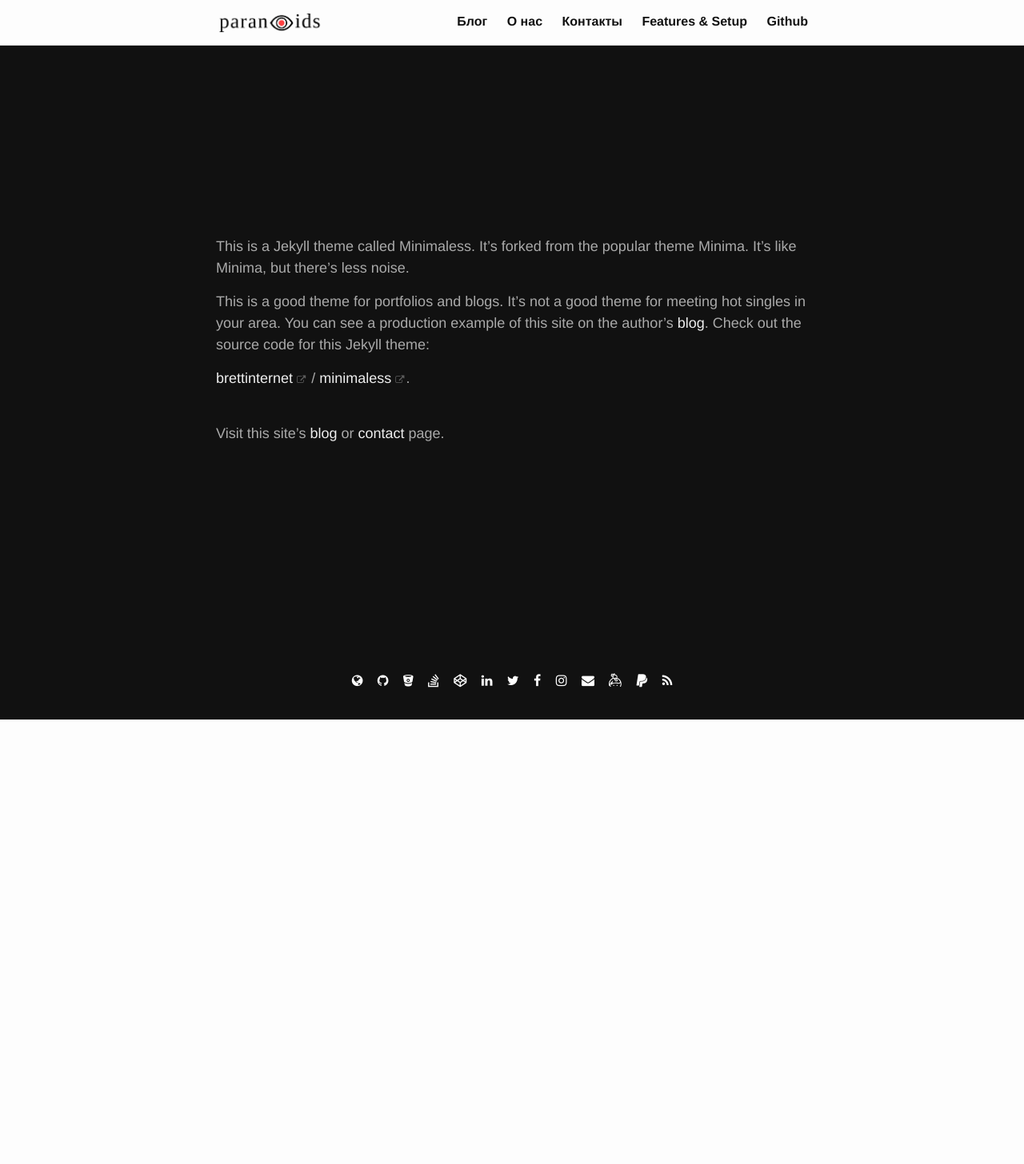
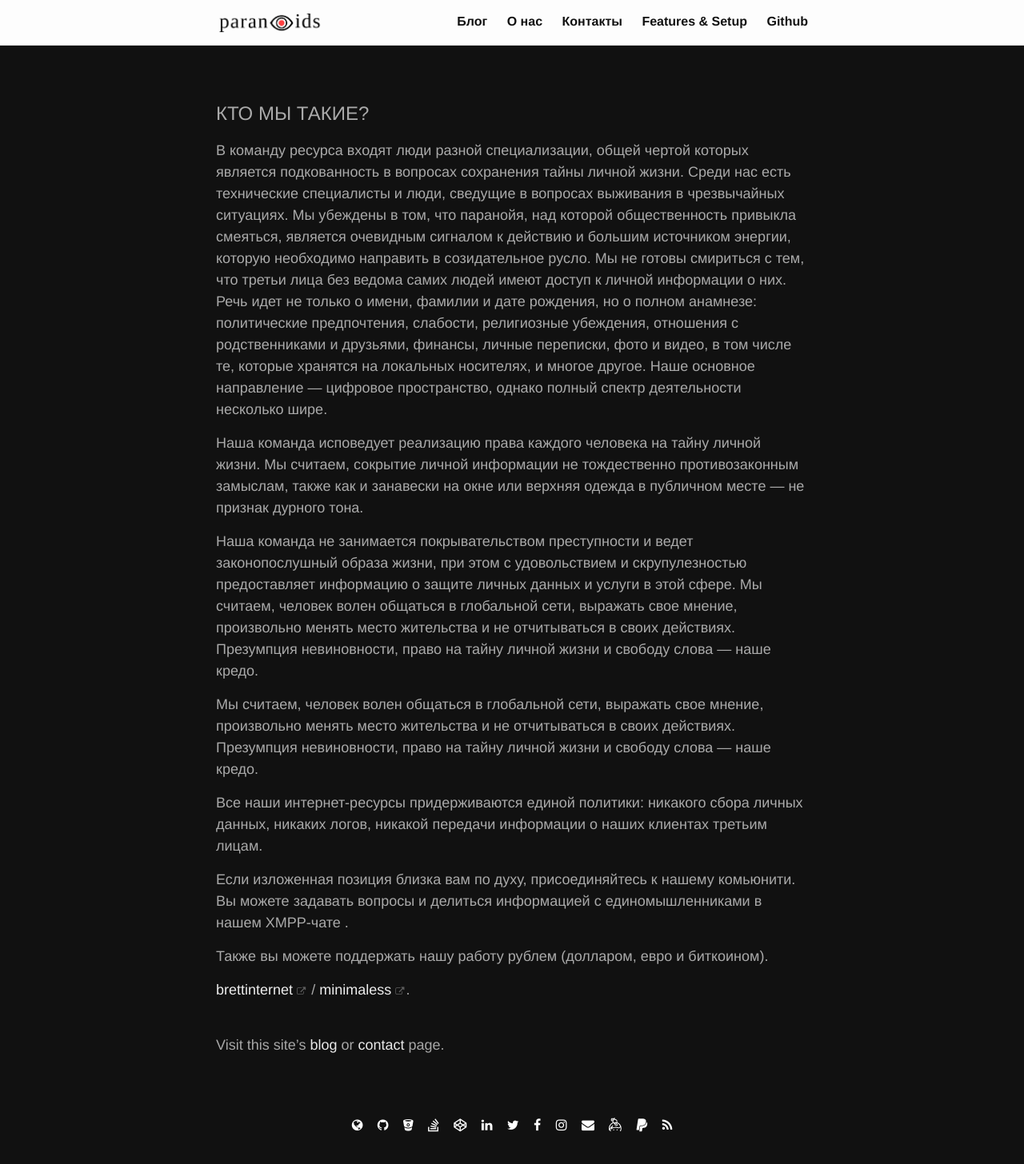
Before and after one commit to 2b7E1n6D0e5R7/2b7E1n6D0e5R7.github.io, a Jekyll site: the page built from _pages/about.md, in a window 1280 px wide. Shown: the whole page at 80% size. Built offline with Jekyll 4.4.1, drawn with Linux system fonts in a browser that asks for light colours; before the commit the page ends 900 px from its top, so only the background shows below that.

Commit message:
Update about.md

```diff
--- a/_pages/about.md
+++ b/_pages/about.md
@@ -3,10 +3,21 @@ layout: about
 title: О нас
 permalink: /about/
 ---
+## КТО МЫ ТАКИЕ?
 
-This is a Jekyll theme called Minimaless. It's forked from the popular theme Minima. It's like Minima, but there's less noise.
+В команду ресурса входят люди разной специализации, общей чертой которых является подкованность в вопросах сохранения тайны личной жизни. Среди нас есть технические специалисты и люди, сведущие в вопросах выживания в чрезвычайных ситуациях. Мы убеждены в том, что паранойя, над которой общественность привыкла смеяться, является очевидным сигналом к действию и большим источником энергии, которую необходимо направить в созидательное русло. Мы не готовы смириться с тем, что третьи лица без ведома самих людей имеют доступ к личной информации о них. Речь идет не только о имени, фамилии и дате рождения, но о полном анамнезе: политические предпочтения, слабости, религиозные убеждения, отношения с родственниками и друзьями, финансы, личные переписки, фото и видео, в том числе те, которые хранятся на локальных носителях, и многое другое. Наше основное направление — цифровое пространство, однако полный спектр деятельности несколько шире.
 
-This is a good theme for portfolios and blogs. It's not a good theme for meeting hot singles in your area. You can see a production example of this site on the author's [blog](http://www.brettgardiner.net). Check out the source code for this Jekyll theme:
+Наша команда исповедует реализацию права каждого человека на тайну личной жизни. Мы считаем, сокрытие личной информации не тождественно противозаконным замыслам, также как и занавески на окне или верхняя одежда в публичном месте — не признак дурного тона.
+
+Наша команда не занимается покрывательством преступности и ведет законопослушный образа жизни, при этом с удовольствием и скрупулезностью предоставляет информацию о защите личных данных и услуги в этой сфере. Мы считаем, человек волен общаться в глобальной сети, выражать свое мнение, произвольно менять место жительства и не отчитываться в своих действиях. Презумпция невиновности, право на тайну личной жизни и свободу слова — наше кредо.
+
+Мы считаем, человек волен общаться в глобальной сети, выражать свое мнение, произвольно менять место жительства и не отчитываться в своих действиях. Презумпция невиновности, право на тайну личной жизни и свободу слова — наше кредо.
+
+Все наши интернет-ресурсы придерживаются единой политики: никакого сбора личных данных, никаких логов, никакой передачи информации о наших клиентах третьим лицам.
+
+Если изложенная позиция близка вам по духу, присоединяйтесь к нашему комьюнити. Вы можете задавать вопросы и делиться информацией с единомышленниками в нашем XMPP-чате .
+
+Также вы можете поддержать нашу работу рублем (долларом, евро и биткоином).
 
 [brettinternet<i class="fa fa-external-link"></i>](https://github.com/brettinternet){:target="_blank"} /
 [minimaless<i class="fa fa-external-link"></i>](https://github.com/brettinternet/minimaless){:target="_blank"}.
```
